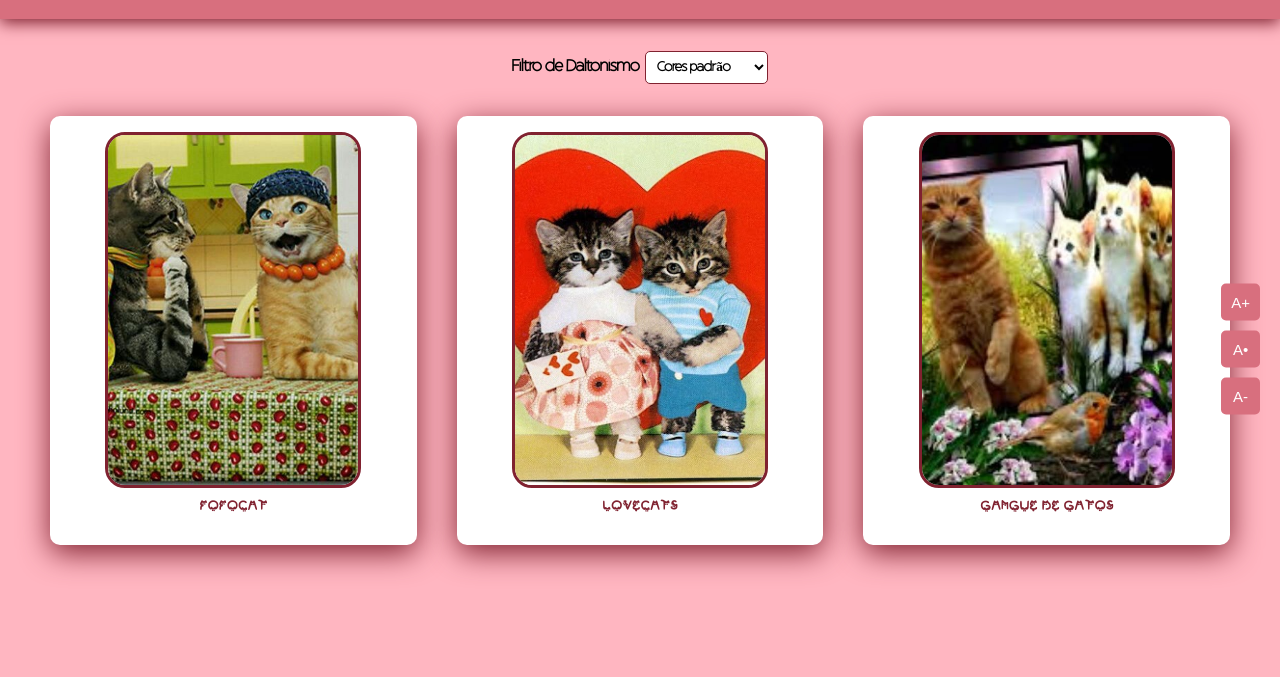
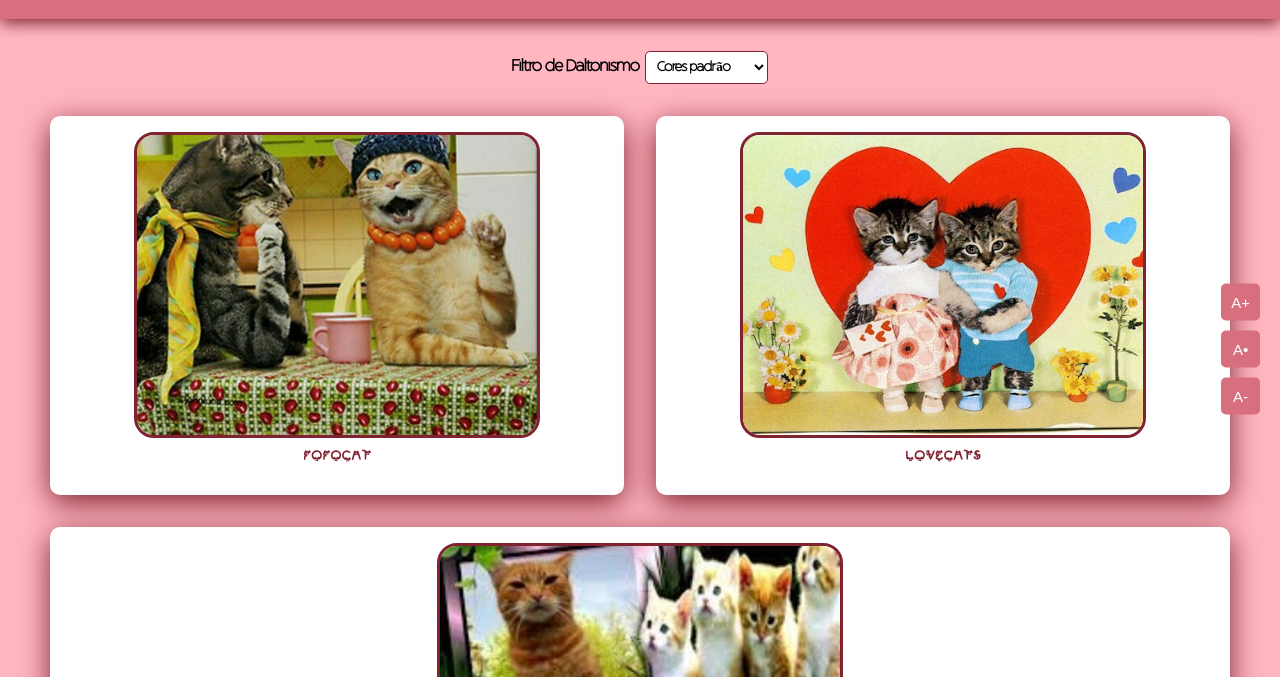
Before and after one commit to jenniauu/gatos-papos, a plain HTML site: page index.html in a window 1280 px wide. Shown: the part 51-728 px from the top of the page. Drawn offline with Linux system fonts and the light colour scheme.

Commit message:
Update style.css

```diff
--- a/style.css
+++ b/style.css
@@ -67,7 +67,7 @@ select{
     display: flex;
     justify-content: space-around;
     flex-wrap: wrap;
-    gap: 1.5em;
+    gap: 1em;
     padding: 0 10px;
 }
 
@@ -83,8 +83,8 @@ select{
 
 
 .image-item img {
-    width: 250px;
-    height: 350px;
+    width: 400px;
+    height: 300px;
     object-fit: cover;
     border: 3px solid #802230;
     border-radius: 20px;
```
